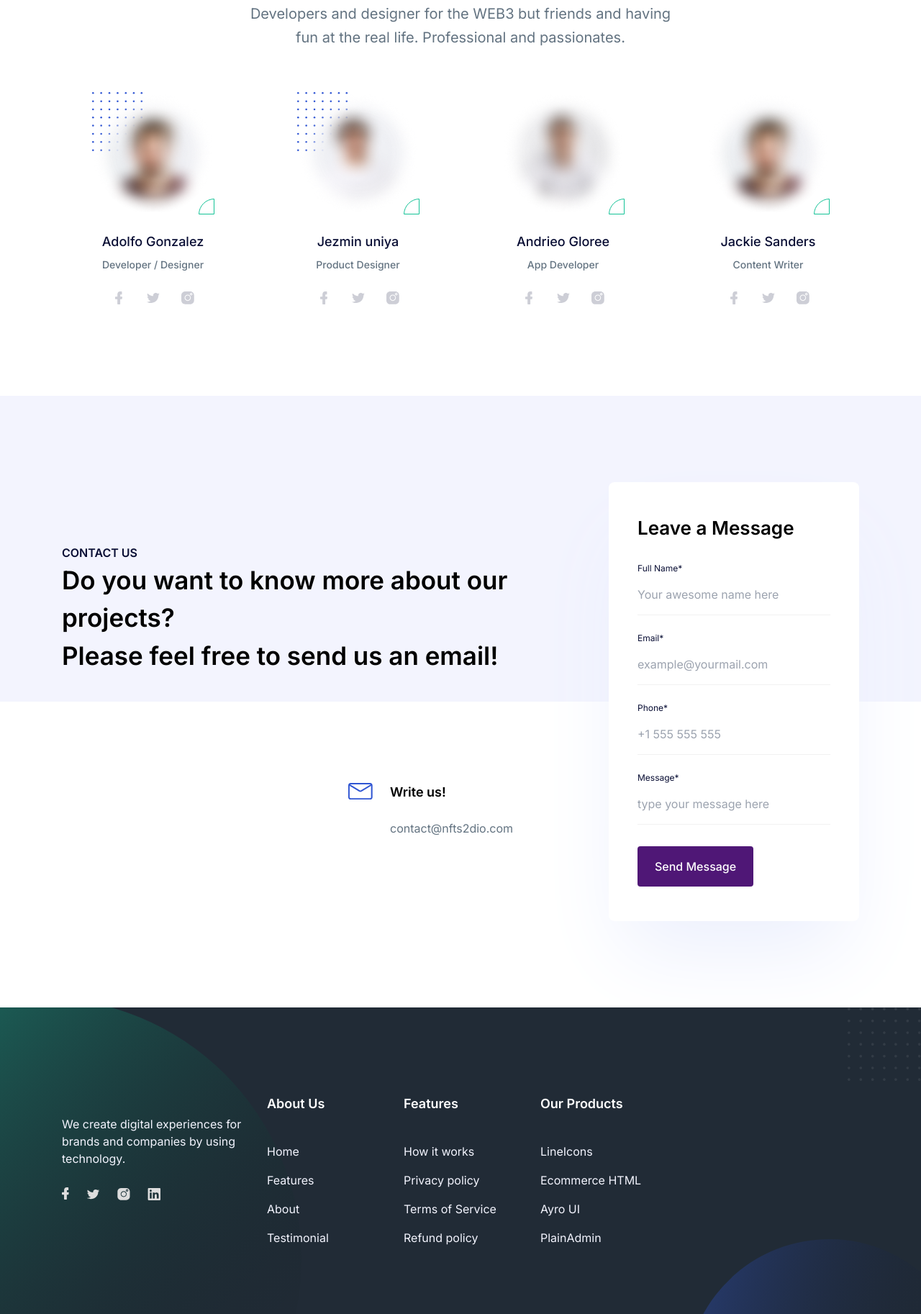
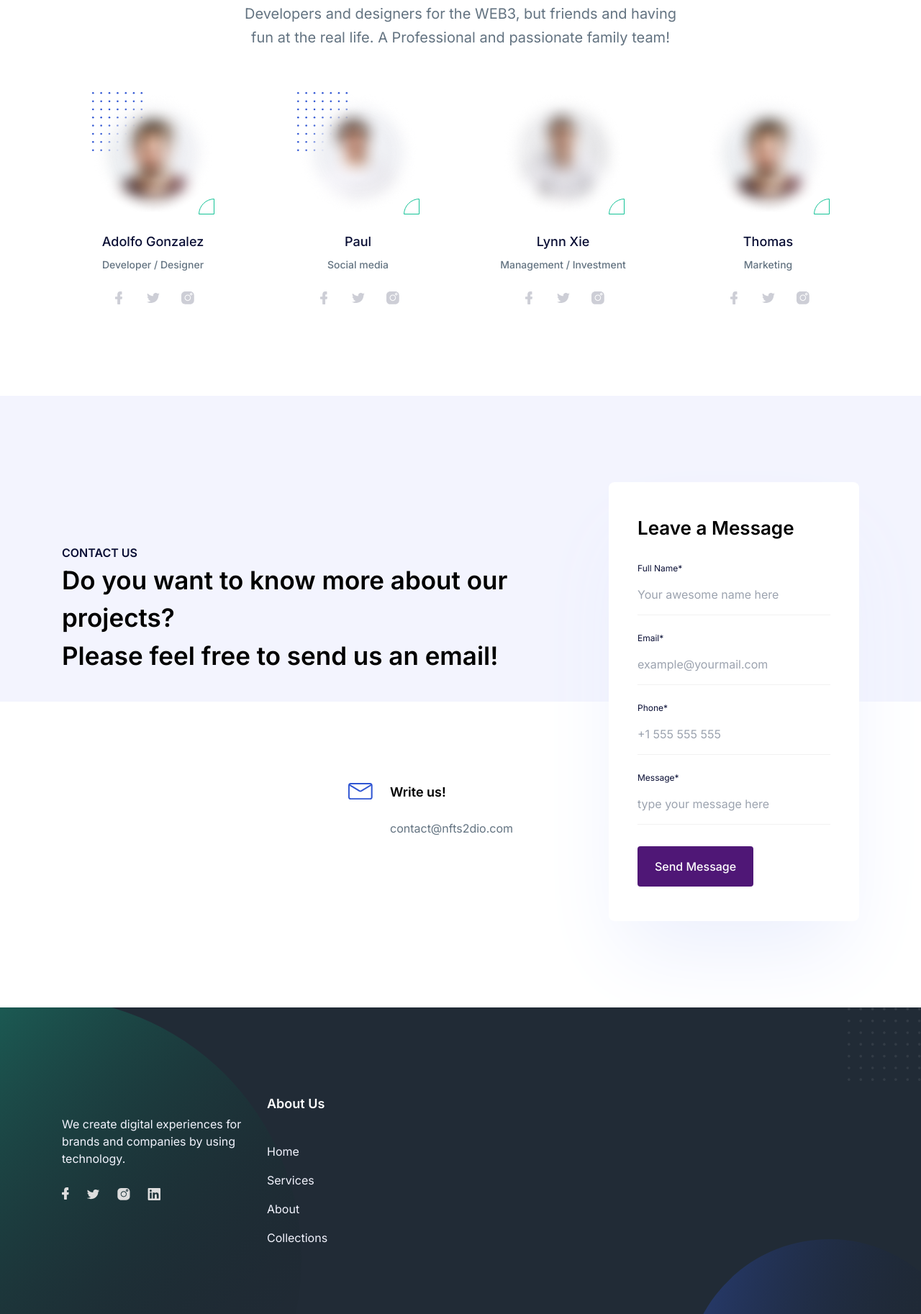
Before and after one commit to nfts2dio/nfts2dio.github.io, a website: page index.html in a window 1280 px wide. Shown: the part 4444-6270 px from the top of the page at 72% size. Drawn offline with Linux system fonts and the light colour scheme.

Commit message:
few changes on index

```diff
--- a/index.html
+++ b/index.html
@@ -777,7 +777,7 @@
               "
             >
             <a
-              href="signin.html"
+              href=""
               >
               <div class="ud-testimonial-ratings flex items-center mb-3">
 
@@ -1025,16 +1025,15 @@
                 </div>
                 <div class="w-full">
                   <h4 class="text-base sm:text-lg font-semibold text-black">
-                    How to use TailGrids?
+                    How long it takes us to complete a project?
                   </h4>
                 </div>
               </button>
               <div class="faq-content pl-[62px] hidden">
                 <p class="text-base text-body-color leading-relaxed py-3">
-                  It takes 2-3 weeks to get your first blog post ready. That
-                  includes the in-depth research & creation of your monthly
-                  content marketing strategy that we do before writing your
-                  first blog post, Ipsum available .
+                  It takes 2-3 weeks to get your first prototype ready. But
+                  time can change depending on the requirements of every client.
+                  We aim to deliver as fast as we can , but perfection takes time ;)
                 </p>
               </div>
             </div>
@@ -1085,16 +1084,14 @@
                 </div>
                 <div class="w-full">
                   <h4 class="text-base sm:text-lg font-semibold text-black">
-                    How to download icons from LineIcons?
+                    Do you have samples of your previous works?
                   </h4>
                 </div>
               </button>
               <div class="faq-content pl-[62px] hidden">
                 <p class="text-base text-body-color leading-relaxed py-3">
-                  It takes 2-3 weeks to get your first blog post ready. That
-                  includes the in-depth research & creation of your monthly
-                  content marketing strategy that we do before writing your
-                  first blog post, Ipsum available .
+                  Yes, we have some of the NFT's and smart contracts created
+                  in the section "Collections".
                 </p>
               </div>
             </div>
@@ -1145,16 +1142,16 @@
                 </div>
                 <div class="w-full">
                   <h4 class="text-base sm:text-lg font-semibold text-black">
-                    Is GrayGrids part of UIdeck?
+                    How much does it cost our services?
                   </h4>
                 </div>
               </button>
               <div class="faq-content pl-[62px] hidden">
                 <p class="text-base text-body-color leading-relaxed py-3">
-                  It takes 2-3 weeks to get your first blog post ready. That
-                  includes the in-depth research & creation of your monthly
-                  content marketing strategy that we do before writing your
-                  first blog post, Ipsum available .
+                  The final budget is determined by the size of the project.
+                  We are not motivated by the money, but this is a business and we
+                  must has some profits. Saying this, we are open to discuss your
+                  particular company needs.
                 </p>
               </div>
             </div>
@@ -1207,16 +1204,14 @@
                 </div>
                 <div class="w-full">
                   <h4 class="text-base sm:text-lg font-semibold text-black">
-                    Can I use this template for commercial project?
+                    How can I contact you?
                   </h4>
                 </div>
               </button>
               <div class="faq-content pl-[62px] hidden">
                 <p class="text-base text-body-color leading-relaxed py-3">
-                  It takes 2-3 weeks to get your first blog post ready. That
-                  includes the in-depth research & creation of your monthly
-                  content marketing strategy that we do before writing your
-                  first blog post, Ipsum available .
+                  Our email is contact@nfts2dio.com, but also you can DM us in our
+                  <a href="https://twitter.com/NFTs2dio">Twitter account</a>
                 </p>
               </div>
             </div>
@@ -1267,16 +1262,15 @@
                 </div>
                 <div class="w-full">
                   <h4 class="text-base sm:text-lg font-semibold text-black">
-                    Do you have plan to releasing Play Pro?
+                    Can you design NFT's?
                   </h4>
                 </div>
               </button>
               <div class="faq-content pl-[62px] hidden">
                 <p class="text-base text-body-color leading-relaxed py-3">
-                  It takes 2-3 weeks to get your first blog post ready. That
-                  includes the in-depth research & creation of your monthly
-                  content marketing strategy that we do before writing your
-                  first blog post, Ipsum available .
+                  Yes, we can design starting from your own concept and
+                  give you some prototypes to choose from. Anyway, the idea
+                  is that your company can create original digital assets.
                 </p>
               </div>
             </div>
@@ -1327,16 +1321,15 @@
                 </div>
                 <div class="w-full">
                   <h4 class="text-base sm:text-lg font-semibold text-black">
-                    Where and how to host this template?
+                    Can you create a token?
                   </h4>
                 </div>
               </button>
               <div class="faq-content pl-[62px] hidden">
                 <p class="text-base text-body-color leading-relaxed py-3">
-                  It takes 2-3 weeks to get your first blog post ready. That
-                  includes the in-depth research & creation of your monthly
-                  content marketing strategy that we do before writing your
-                  first blog post, Ipsum available .
+                  A token requires a special smart contract, and should be created
+                  with extreme careful. We don't create tokens because we are not willing
+                  to be responsible how this digital coin is used.
                 </p>
               </div>
             </div>
@@ -1408,8 +1401,8 @@
                   text-body-color
                 "
               >
-                Developers and designer for the WEB3
-                but friends and having fun at the real life. Professional and passionates.
+                Developers and designers for the WEB3,
+                but friends and having fun at the real life. A Professional and passionate family team!
               </p>
             </div>
           </div>
@@ -1884,7 +1877,7 @@
                     </svg>
                   </a>
                   <a
-                    href="javascript:void(0)"
+                    href="https://twitter.com/NFTs2dio"
                     class="
                       text-[#cdced6]
                       hover:text-primary
@@ -2377,9 +2370,9 @@
                 </span>
               </div>
               <div class="text-center">
-                <h4 class="font-medium text-lg text-dark mb-2">Jezmin uniya</h4>
+                <h4 class="font-medium text-lg text-dark mb-2">Paul</h4>
                 <p class="font-medium text-sm text-body-color mb-5">
-                  Product Designer
+                  Social media
                 </p>
                 <div class="flex items-center justify-center">
                   <a
@@ -2407,7 +2400,7 @@
                     </svg>
                   </a>
                   <a
-                    href="javascript:void(0)"
+                    href="https://twitter.com/NFTs2dio"
                     class="
                       text-[#cdced6]
                       hover:text-primary
@@ -2502,10 +2495,10 @@
               </div>
               <div class="text-center">
                 <h4 class="font-medium text-lg text-dark mb-2">
-                  Andrieo Gloree
+                  Lynn Xie
                 </h4>
                 <p class="font-medium text-sm text-body-color mb-5">
-                  App Developer
+                  Management / Investment
                 </p>
                 <div class="flex items-center justify-center">
                   <a
@@ -2533,7 +2526,7 @@
                     </svg>
                   </a>
                   <a
-                    href="javascript:void(0)"
+                    href="https://twitter.com/NFTs2dio"
                     class="
                       text-[#cdced6]
                       hover:text-primary
@@ -2626,10 +2619,10 @@
               </div>
               <div class="text-center">
                 <h4 class="font-medium text-lg text-dark mb-2">
-                  Jackie Sanders
+                  Thomas
                 </h4>
                 <p class="font-medium text-sm text-body-color mb-5">
-                  Content Writer
+                  Marketing
                 </p>
                 <div class="flex items-center justify-center">
                   <a
@@ -2657,7 +2650,7 @@
                     </svg>
                   </a>
                   <a
-                    href="javascript:void(0)"
+                    href="https://twitter.com/NFTs2dio"
                     class="
                       text-[#cdced6]
                       hover:text-primary
@@ -2931,7 +2924,7 @@
                   </svg>
                 </a>
                 <a
-                  href="javascript:void(0)"
+                  href="https://twitter.com/NFTs2dio"
                   class="px-3 text-[#dddddd] hover:text-white"
                 >
                   <svg
@@ -3004,7 +2997,7 @@
                 </li>
                 <li>
                   <a
-                    href="javascript:void(0)"
+                    href="#Features"
                     class="
                       inline-block
                       text-base text-[#f3f4fe]
@@ -3013,12 +3006,12 @@
                       mb-2
                     "
                   >
-                    Features
+                    Services
                   </a>
                 </li>
                 <li>
                   <a
-                    href="javascript:void(0)"
+                    href="#about"
                     class="
                       inline-block
                       text-base text-[#f3f4fe]
@@ -3041,139 +3034,17 @@
                       mb-2
                     "
                   >
-                    Testimonial
+                    Collections
                   </a>
                 </li>
               </ul>
             </div>
           </div>
-          <div class="w-full sm:w-1/2 md:w-1/2 lg:w-3/12 xl:w-2/12 px-4">
-            <div class="w-full mb-10">
-              <h4 class="text-white text-lg font-semibold mb-9">Features</h4>
-              <ul>
-                <li>
-                  <a
-                    href="javascript:void(0)"
-                    class="
-                      inline-block
-                      text-base text-[#f3f4fe]
-                      hover:text-primary
-                      leading-loose
-                      mb-2
-                    "
-                  >
-                    How it works
-                  </a>
-                </li>
-                <li>
-                  <a
-                    href="javascript:void(0)"
-                    class="
-                      inline-block
-                      text-base text-[#f3f4fe]
-                      hover:text-primary
-                      leading-loose
-                      mb-2
-                    "
-                  >
-                    Privacy policy
-                  </a>
-                </li>
-                <li>
-                  <a
-                    href="javascript:void(0)"
-                    class="
-                      inline-block
-                      text-base text-[#f3f4fe]
-                      hover:text-primary
-                      leading-loose
-                      mb-2
-                    "
-                  >
-                    Terms of Service
-                  </a>
-                </li>
-                <li>
-                  <a
-                    href="javascript:void(0)"
-                    class="
-                      inline-block
-                      text-base text-[#f3f4fe]
-                      hover:text-primary
-                      leading-loose
-                      mb-2
-                    "
-                  >
-                    Refund policy
-                  </a>
-                </li>
-              </ul>
-            </div>
+        <div class="w-full sm:w-1/2 md:w-1/2 lg:w-3/12 xl:w-2/12 px-4">
+
           </div>
           <div class="w-full sm:w-1/2 md:w-1/2 lg:w-3/12 xl:w-2/12 px-4">
-            <div class="w-full mb-10">
-              <h4 class="text-white text-lg font-semibold mb-9">
-                Our Products
-              </h4>
-              <ul>
-                <li>
-                  <a
-                    href="javascript:void(0)"
-                    class="
-                      inline-block
-                      text-base text-[#f3f4fe]
-                      hover:text-primary
-                      leading-loose
-                      mb-2
-                    "
-                  >
-                    LineIcons
-                  </a>
-                </li>
-                <li>
-                  <a
-                    href="javascript:void(0)"
-                    class="
-                      inline-block
-                      text-base text-[#f3f4fe]
-                      hover:text-primary
-                      leading-loose
-                      mb-2
-                    "
-                  >
-                    Ecommerce HTML
-                  </a>
-                </li>
-                <li>
-                  <a
-                    href="javascript:void(0)"
-                    class="
-                      inline-block
-                      text-base text-[#f3f4fe]
-                      hover:text-primary
-                      leading-loose
-                      mb-2
-                    "
-                  >
-                    Ayro UI
-                  </a>
-                </li>
-                <li>
-                  <a
-                    href="javascript:void(0)"
-                    class="
-                      inline-block
-                      text-base text-[#f3f4fe]
-                      hover:text-primary
-                      leading-loose
-                      mb-2
-                    "
-                  >
-                    PlainAdmin
-                  </a>
-                </li>
-              </ul>
-            </div>
+
           </div>
 
         </div>
```
